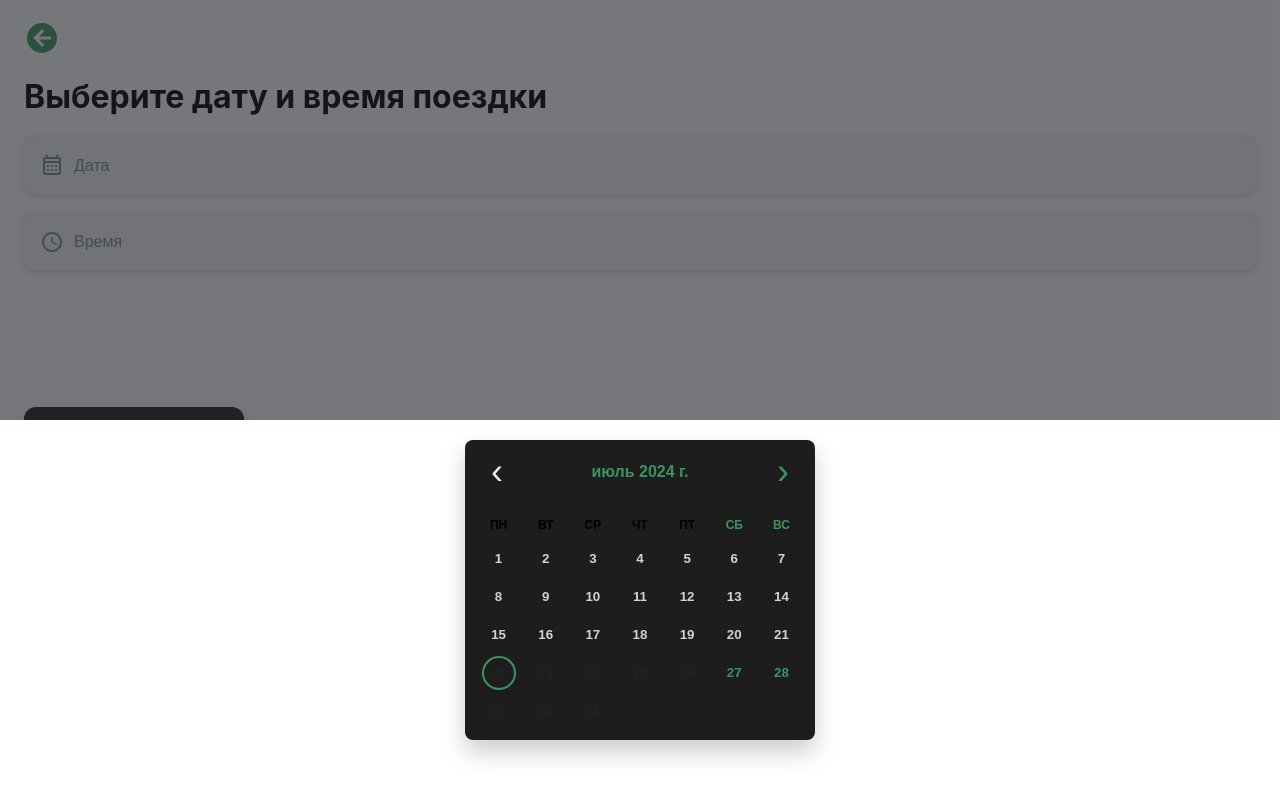
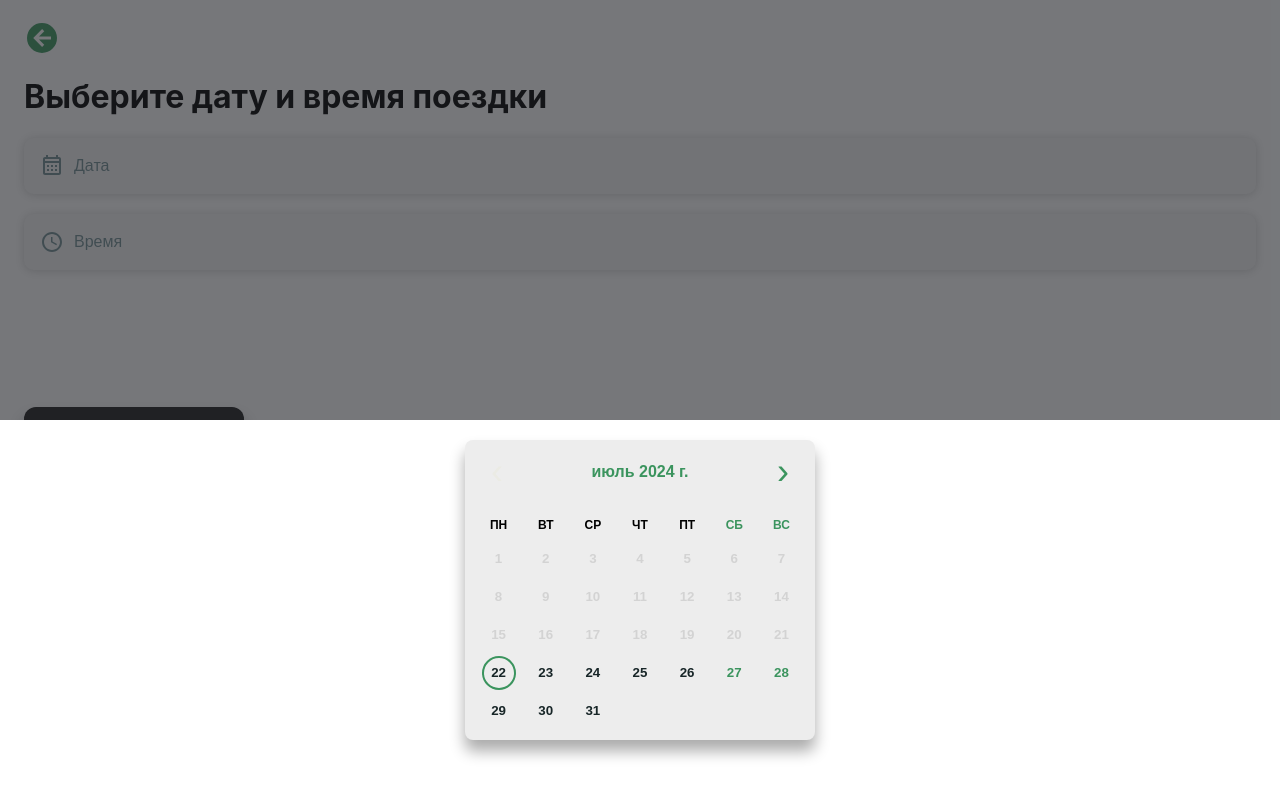
Before and after one commit to coldbloom/next-12-work, a Next.js app: page /create-trip/date-time in a window 1280 px wide. Both pictures are taken after a click on the button "Дата". Built offline with nearby package versions, Linux system fonts and the light colour scheme.

Commit message:
refactoring css, before dark calendar expirience

```diff
--- a/src/components/kit/MyTimePicker/MyTimePicker.module.scss
+++ b/src/components/kit/MyTimePicker/MyTimePicker.module.scss
@@ -98,7 +98,7 @@
   width: 100%;
   text-align: center;
   display: flex;
-  justify-content: end;
+  justify-content: flex-end;
   align-items: center;
   user-select: none;
   transition: all 100ms linear;
@@ -107,7 +107,7 @@
   width: 100%;
   text-align: center;
   display: flex;
-  justify-content: start;
+  justify-content: flex-start;
   align-items: center;
   user-select: none;
   transition: all 100ms linear;
@@ -116,7 +116,7 @@
   width: 100%;
   text-align: center;
   display: flex;
-  justify-content: end;
+  justify-content: flex-end;
   align-items: center;
   user-select: none;
   transition: all 100ms linear;
@@ -131,7 +131,7 @@
   line-height: 35px;
   text-align: center;
   display: flex;
-  justify-content: end;
+  justify-content: flex-end;
   align-items: center;
   font-size: 14px;
   color: #666;
@@ -148,7 +148,7 @@
   line-height: 35px;
   text-align: center;
   display: flex;
-  justify-content: end;
+  justify-content: flex-end;
   align-items: center;
   font-size: 14px;
   color: #6a6a6b;
@@ -164,7 +164,7 @@
   line-height: 35px;
   text-align: center;
   display: flex;
-  justify-content: start;
+  justify-content: flex-start;
   align-items: center;
   font-size: 14px;
   color: #6a6a6b;
--- a/src/styles/globals.scss
+++ b/src/styles/globals.scss
@@ -30,8 +30,8 @@ a {
 .react-calendar {
   width: 350px;
   max-width: 100%;
-  background-color: #1d1d1d;
-  //background-color: hsla(0, 0%, 93%, 1);
+  //background-color: #1d1d1d;
+  background-color: hsla(0, 0%, 93%, 1);
   //background: whitesmoke;
   //background-color: rgb(237, 237, 237);
   font-family: Arial, Helvetica, sans-serif;
@@ -39,7 +39,8 @@ a {
 
   margin: 20px auto 0;
   border-radius: 8px;
-  box-shadow: 0 12px 24px rgba(0, 0, 0, 0.2);
+  //box-shadow: 0 12px 24px rgba(0, 0, 0, 0.2);
+  box-shadow: 0 11px 15px rgba(0, 0, 0, 0.3333333333);
   padding: 10px;
 
   .react-calendar__month-view__days__day {
```
